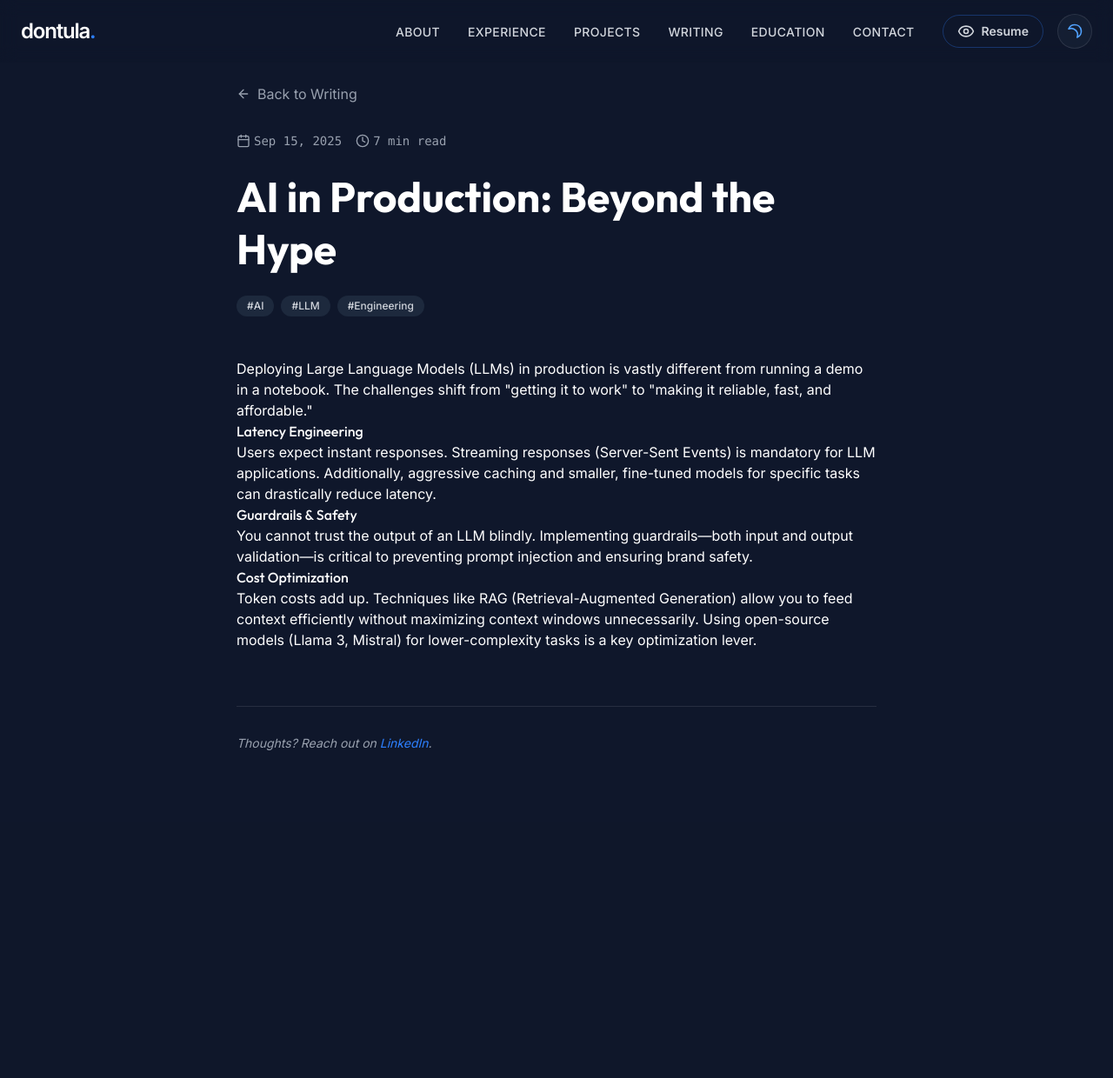
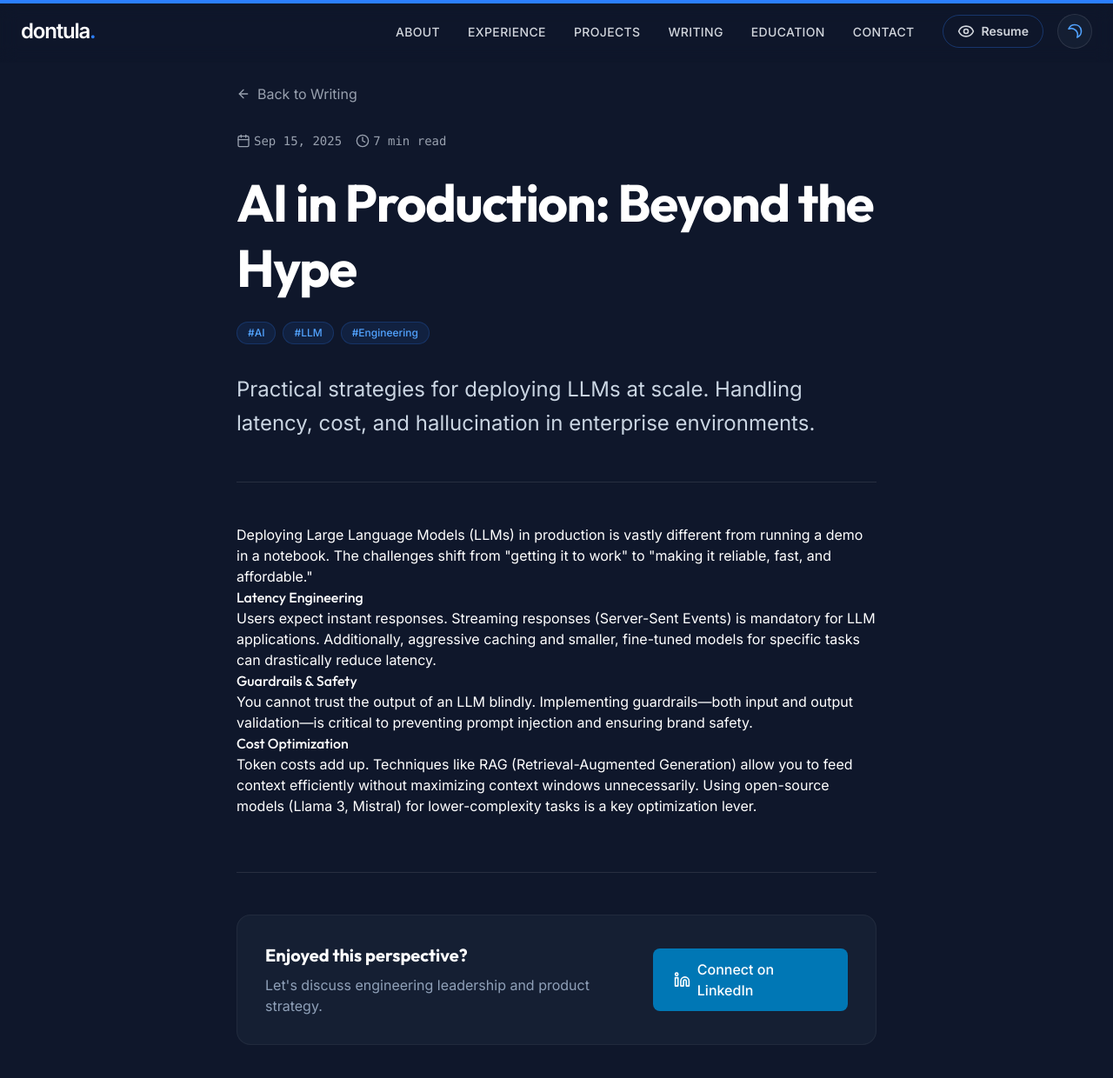
Before and after one commit to kaushalkanna-ai/portfolio, a React (Vite) app: page /writing/ai-production-strategies in a window 1280 px wide. Shown: the top 1240 px of the page at 87% size. Before the commit the page ends 945 px from the top, so only its background shows below. Built offline with nearby package versions, Linux system fonts and the light colour scheme.

Commit message:
feat: polish blog posts with progress bar, key takeaways, and expanded content

```diff
--- a/src/data/writing.js
+++ b/src/data/writing.js
@@ -10,23 +10,50 @@ export const articles = [
         slug: "scaling-engineering-teams",
         tags: ["Leadership", "Scaling", "Culture"],
         icon: Users,
-        link: "#", // Placeholder: Would link to Medium/Dev.to or internal page
+        link: "#",
+        keyTakeaways: [
+            "At 50 engineers, information osmosis fails. You must shift from implicit to explicit communication.",
+            "Hire for 'Culture Add', not just 'Culture Fit' to prevent homogeneity.",
+            "The Manager's role shifts from Player-Coach to Unblocker-Strategist.",
+            "Standardized onboarding is the highest leverage activity for maintaining velocity."
+        ],
         content: `
-            <p>Scaling an engineering team is one of the most challenging transitions a leader faces. It's not just about hiring; it's about shifting processes, maintaining culture, and ensuring communication doesn't break down.</p>
+            <p class="lead">Scaling an engineering team is one of the most perilous transitions a leader faces. It is a fundamental rewrite of your organizational operating system. What worked at 5 engineers will actively destroy you at 50.</p>
 
-            <h3>The Breaking Point</h3>
-            <p>At 5 engineers, everyone knows everything. Communication is osmotic. You sit in the same room (or Slack channel), and decisions happen organically.</p>
-            <p>At 50 engineers, that osmosis breaks. If you rely on "everyone knowing everything," you will fail. Information silos form, and alignment drifts.</p>
+            <p>I’ve navigated this hyper-growth phase multiple times, and the pattern is always the same: things break in specific, predictable ways. If you anticipate them, you can scale velocity along with headcount. If you don't, you simply scale chaos.</p>
 
-            <h3>Key Strategies for Scaling</h3>
+            <h2>The 'Breaking Point' of Osmotic Communication</h2>
+            <p>At 5 engineers, everyone knows everything. You sit in the same room (or Zoom), and decisions happen continuously and organically. Communication is <em>osmotic</em>.</p>
+            <p>At 50 engineers, that osmosis evaporates. Yet, many leaders try to maintain the "flat structure" where everyone is in every meeting. The result is paralysis. You must shift from <strong>implicit</strong> context to <strong>explicit</strong> documentation and async communication.</p>
+            <blockquote>"If it isn't written down, it didn't happen." This becomes the golden rule of scaling.</blockquote>
+
+            <h2>Strategy 1: Decoupling Teams & Domains</h2>
+            <p>You cannot have 50 people reporting to one person, nor can you have 50 people working in a single monolithic repo without friction. You must move to small, cross-functional squads (Amazon’s "Two Pizza Teams").</p>
             <ul>
-                <li><strong>Hire for Culture Add, Not Just Culture Fit:</strong> Look for individuals who bring something new to the table while respecting your core values.</li>
-                <li><strong>Standardize Onboarding:</strong> Your first week experience sets the tone for an engineer's tenure. Make it count.</li>
-                <li><strong>Decouple Teams:</strong> Move from a monolithic team structure to small, cross-functional squads with clear ownership.</li>
+                <li><strong>Define Clear Boundaries:</strong> Each squad owns a specific business domain (e.g., "Checkout", "Search", "Infrastructure").</li>
+                <li><strong>minimize Dependencies:</strong> If Team A relies on Team B for every deployment, you haven't decoupled; you've just created distributed latency.</li>
+                <li><strong>Empower Decision Making:</strong> Teams must have the autonomy to make technical decisions within their domain, provided they adhere to global architectural standards.</li>
             </ul>
 
-            <h3>The Role of the Manager</h3>
-            <p>In the early days, managers are often player-coaches. As you scale, the role shifts to pure coaching, unblocking, and strategic alignment. Letting go of the code is hard but necessary.</p>
+            <h2>Strategy 2: Hiring for Velocity AND Culture</h2>
+            <p>The biggest risk in rapid scaling is diluting the engineering culture that made you successful in the first place. However, hiring clones of your founding engineers is also skipping a step.</p>
+            <p>We shifted our mindset from <strong>"Culture Fit"</strong> (do I want to have a beer with this person?) to <strong>"Culture Add"</strong> (what perspective is this team missing?).</p>
+            <p>To maintain the bar while doubling the team:</p>
+            <ol>
+                <li><strong>Standardize the Interview Process:</strong> Every candidate must go through the same loop with properly calibrated rubrics. "Gut feel" scales poorly.</li>
+                <li><strong>The 'Bar Raiser':</strong> Introduce an interviewer from a different team whose sole job is to assess if this candidate is better than the average of the current team.</li>
+            </ol>
+
+            <h2>Strategy 3: The Manager as 'Gardener'</h2>
+            <p>In the early days, engineering managers are often "Player-Coaches"—writing code 50% of the time. As you scale, this model collapses. The manager's role must shift to:</p>
+            <ul>
+                <li><strong>Unblocking:</strong> Removing obstacles before the team even sees them.</li>
+                <li><strong>Gardening:</strong> Pruning processes that no longer work and nurturing the careers of their reports.</li>
+                <li><strong>Alignment:</strong> Ensuring the team knows <em>why</em> they are building what they are building.</li>
+            </ul>
+
+            <h2>Conclusion</h2>
+            <p>Scaling is not about doing more of the same. It is about reinvention. The processes that feel "bureaucratic" at 5 people become the "safety rails" that allow you to move fast at 50 without crashing the train. Embrace the structure, document everything, and trust your teams.</p>
         `
     },
     {
@@ -39,19 +66,41 @@ export const articles = [
         tags: ["Strategy", "Tech Debt", "Management"],
         icon: Zap,
         link: "#",
+        keyTakeaways: [
+            "Tech debt is a financial instrument: leverage it for speed, but service the interest before it bankrupts you.",
+            "Translate code issues into business risk (stability) and opportunity cost (velocity) for stakeholders.",
+            "Implement the '20% Tax': Dedicate 20% of every sprint to debt pay-down.",
+            "Never ask for permission to refactor; it is part of the job of writing code."
+        ],
         content: `
-            <p>Technical debt is inevitable. The goal isn't to have zero debt; it's to manage it strategically. Like financial debt, technical debt can be a tool for leverage (speed to market) or a burden that bankrupts you (halted velocity).</p>
+            <p class="lead">"Technical Debt" is a metaphor that is often misunderstood. It is not just "bad code." It is a conscious decision to borrow against the future to ship faster today. The problem isn't taking on debt; it's failing to service the interest.</p>
 
-            <h3>Defining the ROI</h3>
-            <p>How do you convince non-technical stakeholders to pause feature work for refactoring? You start by speaking their language: Risk and Speed.</p>
+            <p>As an engineering leader, your job isn't to eliminate debt—that’s impossible and often counter-productive. Your job is to manage the portfolio of debt to ensure the business remains solvent and agile.</p>
 
+            <h2>Reframing the Conversation: Risk & Speed</h2>
+            <p>Stakeholders (CEOs, Sales VPs) do not care about "clean code" or "unit test coverage." They care about <strong>Revenue, Risk, and Velocity</strong>. You must translate technical problems into their language.</p>
             <ul>
-                <li><strong>Risk:</strong> "If we don't fix this stability issue, we risk a 4-hour outage during Black Friday."</li>
-                <li><strong>Speed:</strong> "Refactoring this module will reduce the time-to-market for the next three features by 20%."</li>
+                <li><strong>Stop saying:</strong> "We need to refactor the payment microservice because the code is spaghetti."</li>
+                <li><strong>Start saying:</strong> "We need to stabilize the payment flow because currently, we risk a 4-hour outage during Black Friday, costing us $200k/hour."</li>
             </ul>
+            <p>When you frame debt in terms of <em>Strategic Risk</em> or <em>Opportunity Cost</em> (e.g., "This debt is slowing down new feature development by 30%"), you get buy-in instantly.</p>
 
-            <h3>The 20% Rule</h3>
-            <p>I advocate for a dedicated 20% capacity allocation for technical debt and platform improvements in every sprint. This ensures continuous maintenance without halting the product roadmap.</p>
+            <h2>The 20% Rule (The "Glacial Movement")</h2>
+            <p>I strongly advocate for a "20% Tax" on every sprint or development cycle. This capacity is reserved exclusively for technical debt reduction, platform hardening, and developer experience improvements.</p>
+            <blockquote>"We don't ask for permission to write unit tests, and we shouldn't ask for permission to maintain our codebase. It is the cost of doing business."</blockquote>
+            <p>This approach transforms debt repayment from a massive, terrifying "Rewrite Project" (which almost always fails) into a continuous, manageable habit. It’s like flossing; do it daily, and you avoid the root canal.</p>
+
+            <h2>Prioritization Framework: The Debt Quadrant</h2>
+            <p>Not all debt is created equal. I use a simple 2x2 matrix to prioritize:</p>
+            <ol>
+                <li><strong>High Risk / Low Effort:</strong> Fix immediately (e.g., security patches).</li>
+                <li><strong>High Risk / High Effort:</strong> Plan as a strategic initiative (e.g., database migration).</li>
+                <li><strong>Low Risk / Low Effort:</strong> Let junior engineers tackle these for onboarding/learning.</li>
+                <li><strong>Low Risk / High Effort:</strong> Ignore. This is "perfect code" vanity.</li>
+            </ol>
+
+            <h2>Conclusion</h2>
+            <p>Tech debt is a tool. Use it to ship the MVP and beat the competitor to market. But remember: if you don't pay it back, the interest—in the form of slower deployments, bugs, and developer burnout—will eventually compound beyond your ability to pay.</p>
         `
     },
     {
--- a/src/pages/BlogPost.jsx
+++ b/src/pages/BlogPost.jsx
@@ -1,12 +1,18 @@
 import React, { useEffect, useMemo } from 'react';
 import { useParams, Navigate, Link } from 'react-router-dom';
-import { motion } from 'framer-motion';
-import { ArrowLeft, Calendar, Clock, Tag } from 'lucide-react';
+import { motion, useScroll, useSpring } from 'framer-motion';
+import { ArrowLeft, Calendar, Clock, Tag, Share2, Linkedin, CheckCircle2 } from 'lucide-react';
 import SEO from '../components/SEO';
 import { articles } from '../data/writing';
 
 const BlogPost = () => {
     const { slug } = useParams();
+    const { scrollYProgress } = useScroll();
+    const scaleX = useSpring(scrollYProgress, {
+        stiffness: 100,
+        damping: 30,
+        restDelta: 0.001
+    });
 
     const article = useMemo(() => {
         return articles.find(a => a.slug === slug);
@@ -21,12 +27,18 @@ const BlogPost = () => {
     }
 
     return (
-        <article className="min-h-screen bg-white dark:bg-slate-900 text-gray-900 dark:text-white pt-24 pb-20">
+        <article className="min-h-screen bg-white dark:bg-slate-900 text-gray-900 dark:text-white pt-24 pb-20 relative">
             <SEO
                 title={`${article.title} | Kaushal Dontula`}
                 description={article.summary}
                 url={`/writing/${article.slug}`}
                 type="article"
+            />
+
+            {/* Reading Progress Bar */}
+            <motion.div
+                className="fixed top-0 left-0 right-0 h-1 bg-blue-500 origin-left z-50"
+                style={{ scaleX }}
             />
 
             <div className="max-w-3xl mx-auto px-4">
@@ -43,7 +55,7 @@ const BlogPost = () => {
                 <motion.header
                     initial={{ opacity: 0, y: 20 }}
                     animate={{ opacity: 1, y: 0 }}
-                    className="mb-12"
+                    className="mb-12 border-b border-gray-100 dark:border-white/10 pb-12"
                 >
                     <div className="flex flex-wrap gap-4 text-sm text-gray-500 dark:text-gray-400 mb-6 font-mono">
                         <div className="flex items-center gap-1">
@@ -56,21 +68,48 @@ const BlogPost = () => {
                         </div>
                     </div>
 
-                    <h1 className="text-4xl md:text-5xl font-bold mb-6 leading-tight">
+                    <h1 className="text-4xl md:text-6xl font-extrabold mb-6 leading-tight tracking-tight text-gray-900 dark:text-white">
                         {article.title}
                     </h1>
 
-                    <div className="flex flex-wrap gap-2">
+                    <div className="flex flex-wrap gap-2 mb-8">
                         {article.tags.map(tag => (
                             <span
                                 key={tag}
-                                className="px-3 py-1 bg-gray-100 dark:bg-slate-800 rounded-full text-xs font-medium text-gray-600 dark:text-gray-300"
+                                className="px-3 py-1 bg-blue-50 dark:bg-blue-500/10 border border-blue-100 dark:border-blue-500/20 rounded-full text-xs font-medium text-blue-600 dark:text-blue-400"
                             >
                                 #{tag}
                             </span>
                         ))}
                     </div>
+
+                    <p className="text-xl md:text-2xl text-gray-600 dark:text-slate-300 leading-relaxed font-light">
+                        {article.summary}
+                    </p>
                 </motion.header>
+
+                {/* Key Takeaways - Only render if available */}
+                {article.keyTakeaways && (
+                    <motion.div
+                        initial={{ opacity: 0, y: 20 }}
+                        animate={{ opacity: 1, y: 0 }}
+                        transition={{ delay: 0.1 }}
+                        className="bg-gray-50 dark:bg-slate-800/50 rounded-2xl p-8 mb-12 border border-gray-100 dark:border-white/5"
+                    >
+                        <h3 className="text-lg font-bold mb-4 flex items-center gap-2 uppercase tracking-wider text-gray-900 dark:text-white">
+                            <CheckCircle2 className="w-5 h-5 text-teal-500" />
+                            Executive Summary
+                        </h3>
+                        <ul className="space-y-3">
+                            {article.keyTakeaways.map((point, idx) => (
+                                <li key={idx} className="flex items-start gap-3 text-gray-700 dark:text-slate-300">
+                                    <span className="mt-1.5 w-1.5 h-1.5 rounded-full bg-teal-500 flex-shrink-0" />
+                                    <span>{point}</span>
+                                </li>
+                            ))}
+                        </ul>
+                    </motion.div>
+                )}
 
                 {/* Content */}
                 <motion.div
@@ -78,19 +117,35 @@ const BlogPost = () => {
                     animate={{ opacity: 1 }}
                     transition={{ delay: 0.2 }}
                     className="prose prose-lg dark:prose-invert max-w-none
-                        prose-headings:font-bold prose-headings:text-gray-900 dark:prose-headings:text-white
-                        prose-p:text-gray-700 dark:prose-p:text-gray-300 prose-p:leading-relaxed
+                        prose-headings:font-bold prose-headings:text-gray-900 dark:prose-headings:text-white prose-headings:scroll-mt-24
+                        prose-p:text-gray-700 dark:prose-p:text-slate-300 prose-p:leading-8
                         prose-a:text-blue-600 dark:prose-a:text-blue-400 prose-a:no-underline hover:prose-a:underline
                         prose-strong:text-gray-900 dark:prose-strong:text-white
-                        prose-code:text-blue-600 dark:prose-code:text-blue-400 prose-code:bg-blue-50 dark:prose-code:bg-blue-900/20 prose-code:px-1 prose-code:rounded prose-code:before:content-none prose-code:after:content-none"
+                        prose-ul:my-6 prose-li:my-2
+                        prose-blockquote:border-l-4 prose-blockquote:border-blue-500/50 prose-blockquote:pl-6 prose-blockquote:italic prose-blockquote:text-gray-500 dark:prose-blockquote:text-slate-400
+                        prose-code:text-blue-600 dark:prose-code:text-blue-400 prose-code:bg-blue-50 dark:prose-code:bg-blue-900/20 prose-code:px-1.5 prose-code:py-0.5 prose-code:rounded prose-code:before:content-none prose-code:after:content-none"
                     dangerouslySetInnerHTML={{ __html: article.content }}
                 />
 
-                {/* Footer */}
-                <div className="mt-16 pt-8 border-t border-gray-100 dark:border-white/10">
-                    <p className="text-gray-500 dark:text-gray-400 text-sm italic">
-                        Thoughts? Reach out on <a href="https://www.linkedin.com/in/kaushaldontula/" target="_blank" rel="noopener noreferrer" className="text-blue-500 hover:underline">LinkedIn</a>.
-                    </p>
+                {/* Connect / Share */}
+                <div className="mt-16 pt-12 border-t border-gray-200 dark:border-white/10">
+                    <div className="flex flex-col md:flex-row justify-between items-center gap-6 bg-gray-50 dark:bg-slate-800/50 p-8 rounded-2xl border border-gray-100 dark:border-white/5">
+                        <div className="text-center md:text-left">
+                            <h3 className="text-xl font-bold mb-2">Enjoyed this perspective?</h3>
+                            <p className="text-gray-600 dark:text-slate-400">
+                                Let's discuss engineering leadership and product strategy.
+                            </p>
+                        </div>
+                        <a
+                            href="https://www.linkedin.com/in/kaushaldontula/"
+                            target="_blank"
+                            rel="noopener noreferrer"
+                            className="flex items-center gap-2 px-6 py-3 bg-[#0077b5] text-white rounded-lg font-medium hover:bg-[#006396] transition-colors"
+                        >
+                            <Linkedin className="w-5 h-5" />
+                            Connect on LinkedIn
+                        </a>
+                    </div>
                 </div>
             </div>
         </article>
```
